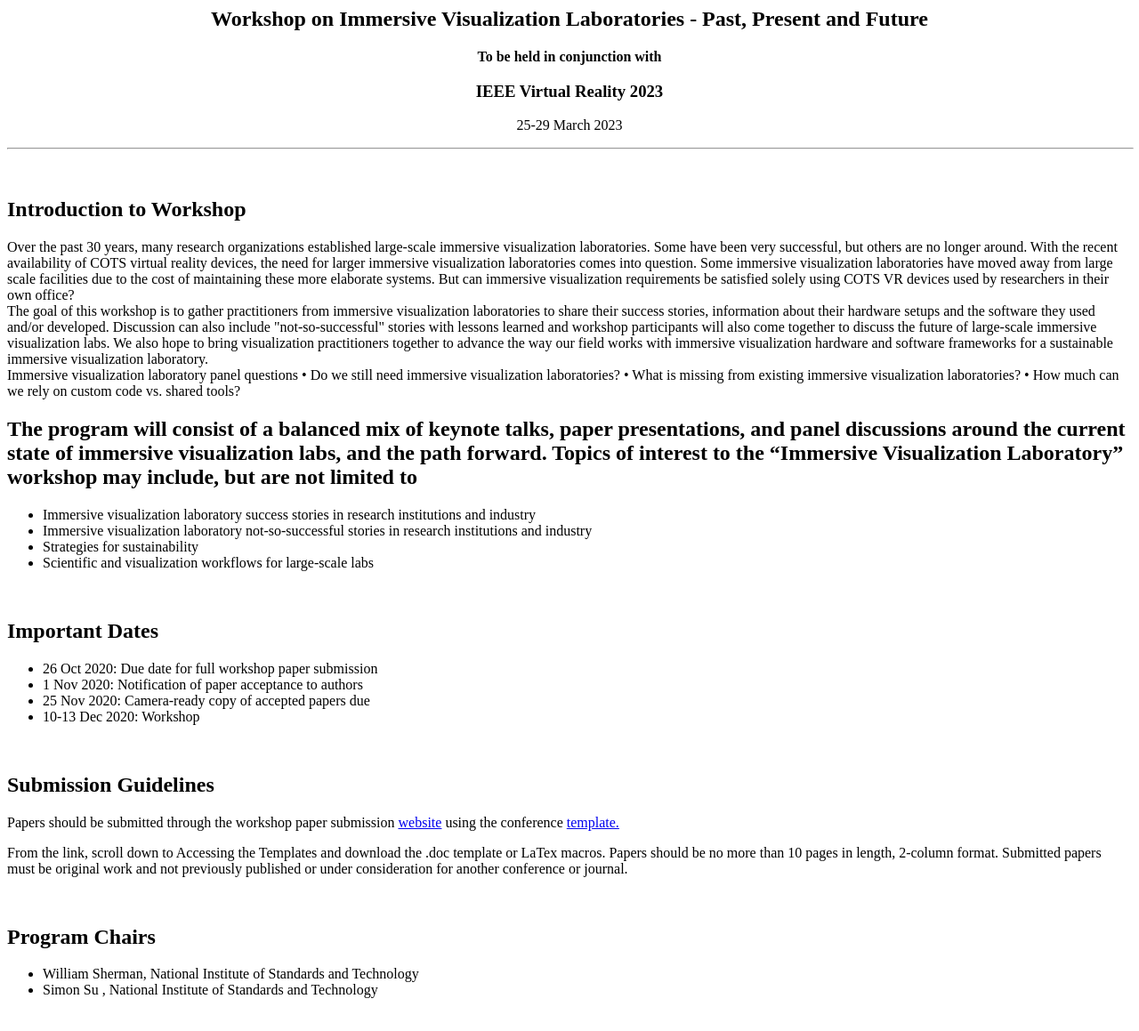
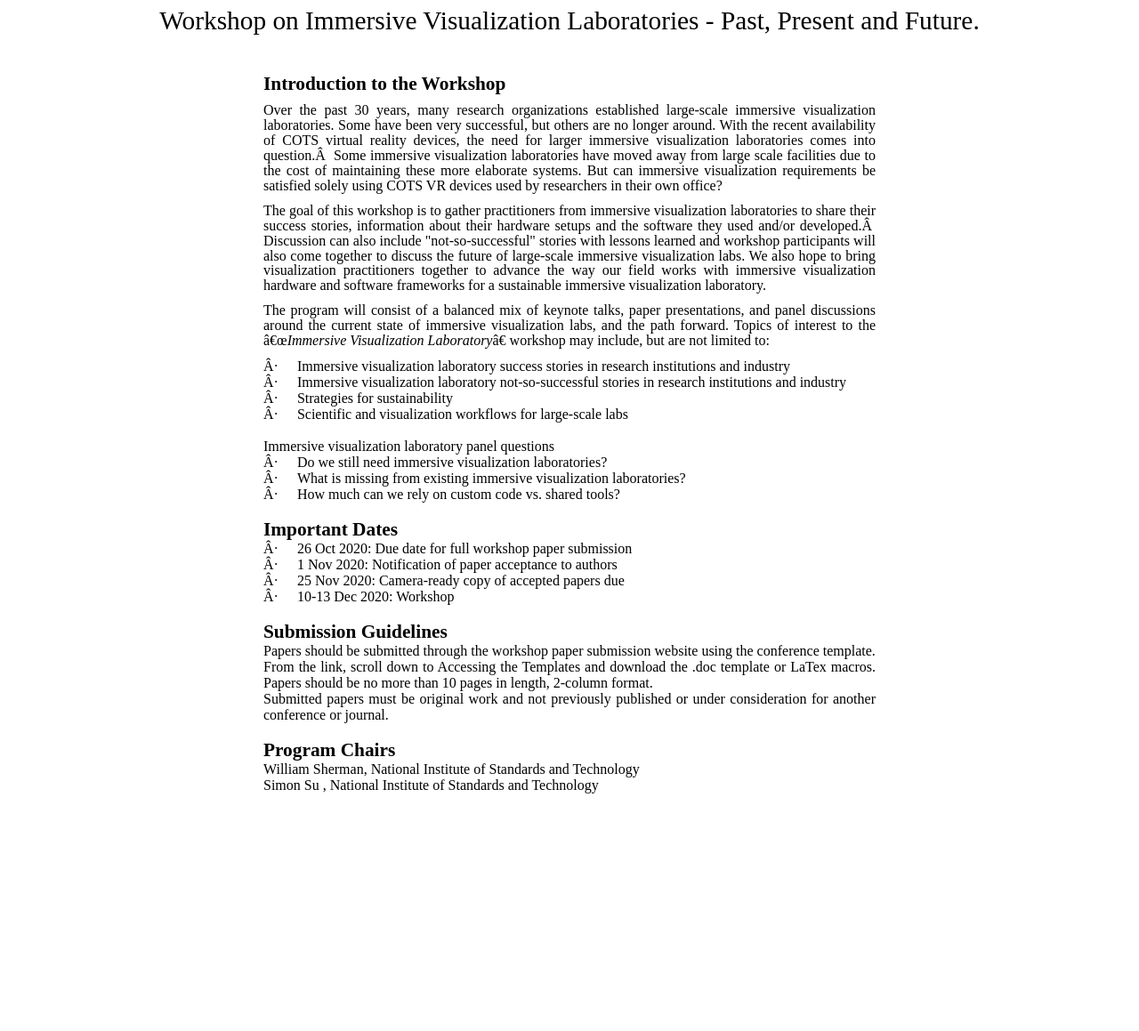
Before and after one commit to ivl-workshop/ivl-workshop.github.io, a plain HTML site: page index.html in a window 1280 px wide. Shown: the whole page at 89% size. After the commit the page ends 900 px from the top, so only its background shows below. Drawn offline with Linux system fonts and the light colour scheme.

Commit message:
Update index.html

```diff
--- a/index.html
+++ b/index.html
@@ -1,123 +1,242 @@
-<!DOCTYPE HTML PUBLIC "-//W3C//DTD HTML 4.01 Transitional//EN">
 <html>
-  <head>
 
-    <meta http-equiv="content-type" content="text/html; charset=UTF-8">
-    <title>Workshop on Analysis of Large-scale Disparate Data</title>
-  </head>
-  <body>
-    <div class="mYVXT">
-      <div class="LS81yb VICjCf" tabindex="-1">
-        <div class="hJDwNd-AhqUyc-uQSCkd purZT-AhqUyc-II5mzb
-          pSzOP-AhqUyc-qWD73c JNdkSc yYI8W ">
-          <div class="JNdkSc-SmKAyb">
-            <div class="oKdM2c">
-              <div id="h.p__IxKFHB7u2az" class="hJDwNd-AhqUyc-uQSCkd
-                jXK9ad D2fZ2 OjCsFc GNzUNc">
-                <div class="jXK9ad-SmKAyb">
-                  <div class="tyJCtd mGzaTb baZpAe lkHyyc">
-                    <h2 id="h.p_Miqrmpw_u2a1" class="zfr3Q JYVBee"
-                      style="text-align: center;">Workshop on Immersive Visualization Laboratories - Past, Present and Future</h2>
-                  </div>
-                </div>
-              </div>
-            </div>
-            <div class="oKdM2c">
-              <div id="h.p_XjKKKRq7pRb2" class="hJDwNd-AhqUyc-uQSCkd
-                jXK9ad D2fZ2 wHaque GNzUNc">
-                <div class="jXK9ad-SmKAyb">
-                  <div class="tyJCtd mGzaTb baZpAe lkHyyc">
-                    <p id="h.p_rLLmTtsQpRb6" class="zfr3Q"
-                      style="text-align: center;"><strong>To be held in conjunction with</strong> </p>
-                    <h3 id="h.p_AhVRx2SFo2Wq" class="zfr3Q OmQG5e"
-                      style="text-align: center;">IEEE Virtual Reality 2023</h3>
-                    <p id="h.p_-yA2CQhRYipo" class="zfr3Q"
-                      style="text-align: center;">25-29 March 2023<br>
-                    </p>
-                    <hr width="100%" size="2">
-                    <p class="zfr3Q" style="text-align: center;"><br>
-                    </p>
-                    <div align="left">
-                      <h2 id="h.p_BQqLODWRpfaE" class="zfr3Q JYVBee
-                        CJIdie" style="text-align: justify; white-space:
-                        normal;" jscontroller="gERfR"
-                        jsaction="touchstart:UrsOsc; click:KjsqPd;
-                        blur:fpfTEe;Mf6qBf:jbFSOd;Wliphb:SzACGe;"
-                        tabindex="-1">Introduction to Workshop</h2>
+<head>
+<meta http-equiv=Content-Type content="text/html; charset=windows-1252">
+<meta name=Generator content="Microsoft Word 15 (filtered)">
+<style>
+<!--
+ /* Font Definitions */
+ @font-face
+	{font-family:Wingdings;
+	panose-1:5 0 0 0 0 0 0 0 0 0;}
+@font-face
+	{font-family:"Cambria Math";
+	panose-1:2 4 5 3 5 4 6 3 2 4;}
+@font-face
+	{font-family:Calibri;
+	panose-1:2 15 5 2 2 2 4 3 2 4;}
+ /* Style Definitions */
+ p.MsoNormal, li.MsoNormal, div.MsoNormal
+	{margin-top:0in;
+	margin-right:0in;
+	margin-bottom:8.0pt;
+	margin-left:0in;
+	line-height:106%;
+	font-size:11.0pt;
+	font-family:"Calibri",sans-serif;}
+p.MsoNoSpacing, li.MsoNoSpacing, div.MsoNoSpacing
+	{margin:0in;
+	font-size:11.0pt;
+	font-family:"Calibri",sans-serif;}
+.MsoChpDefault
+	{font-size:10.0pt;
+	font-family:"Calibri",sans-serif;}
+@page WordSection1
+	{size:8.5in 11.0in;
+	margin:1.0in 1.0in 1.0in 1.0in;}
+div.WordSection1
+	{page:WordSection1;}
+ /* List Definitions */
+ ol
+	{margin-bottom:0in;}
+ul
+	{margin-bottom:0in;}
+-->
+</style>
 
-                      <p>Over the past 30 years, many research organizations established large-scale immersive visualization laboratories. Some have been very successful, but others are no longer around. With the recent availability of COTS virtual reality devices, the need for larger immersive visualization laboratories comes into question.  Some immersive visualization laboratories have moved away from large scale facilities due to the cost of maintaining these more elaborate systems. But can immersive visualization requirements be satisfied solely using COTS VR devices used by researchers in their own office? <br>
-The goal of this workshop is to gather practitioners from immersive visualization laboratories to share their success stories, information about their hardware setups and the software they used and/or developed.  Discussion can also include "not-so-successful" stories with lessons learned and workshop participants will also come together to discuss the future of large-scale immersive visualization labs. We also hope to bring visualization practitioners together to advance the way our field works with immersive visualization hardware and software frameworks for a sustainable immersive visualization laboratory.<br>
+</head>
 
-Immersive visualization laboratory panel questions
-•	Do we still need immersive visualization laboratories?
-•	What is missing from existing immersive visualization laboratories?
-•	How much can we rely on custom code vs. shared tools?
-<br>
-                      </p>
-                      <h2 id="h.p_g1hBgzWHpwBl" class="zfr3Q JYVBee
-                        CJIdie" jscontroller="gERfR"
-                        jsaction="touchstart:UrsOsc; click:KjsqPd;
-                        blur:fpfTEe;Mf6qBf:jbFSOd;Wliphb:SzACGe;"
-                        tabindex="-1">The program will consist of a balanced mix of keynote talks, paper presentations, and panel discussions around the current state of immersive visualization labs, and the path forward. Topics of interest to the “Immersive Visualization Laboratory” workshop may include, but are not limited to</h2>
-                      <ul class="n8H08c UVNKR">
-                        <li id="h.p_k4Mn750toeXW" class="zfr3Q TYR86d">Immersive visualization laboratory success stories in research institutions and industry</li>
-                        <li id="h.p_5uQ6bQSToeXa" class="zfr3Q TYR86d
-                          RuayVd" style="white-space: normal;">Immersive visualization laboratory not-so-successful stories in research institutions and industry</li>
-                        <li id="h.p_FHxPlsS-oeXb" class="zfr3Q TYR86d
-                          RuayVd" style="white-space: normal;">Strategies for sustainability</li>
-						<li id="h.p_FHxPlsS-oeXb" class="zfr3Q TYR86d
-                          RuayVd" style="white-space: normal;">Scientific and visualization workflows for large-scale labs</li>
-                      </ul>
-                      <p><br>
-                      </p>
-                      <h2 id="h.p_R5oAzY5lqOrK" class="zfr3Q JYVBee
-                        CJIdie" jscontroller="gERfR"
-                        jsaction="touchstart:UrsOsc; click:KjsqPd;
-                        blur:fpfTEe;Mf6qBf:jbFSOd;Wliphb:SzACGe;"
-                        tabindex="-1">Important Dates</h2>
-                      <ul>
-                        <li>26 Oct 2020: Due date for full workshop paper submission</li>
-                        <li>1 Nov 2020: Notification of paper acceptance to authors</li>
-                        <li>25 Nov 2020: Camera-ready copy of accepted papers due</li>
-			<li>10-13 Dec 2020: Workshop</li>
-                      </ul>
-                      <p class="zfr3Q"><br>
-                      </p>
-                      <h2 id="h.p_3ZWr9AbwqXuy" class="zfr3Q JYVBee
-                        CJIdie" jscontroller="gERfR"
-                        jsaction="touchstart:UrsOsc; click:KjsqPd;
-                        blur:fpfTEe;Mf6qBf:jbFSOd;Wliphb:SzACGe;"
-                        tabindex="-1">Submission Guidelines</h2>
-                      <p>Papers should be submitted through the workshop paper submission <a class="dhtgD aw5Odc"
-                          href="https://wi-lab.com/cyberchair/2020/bigdata20/scripts/submit.php?subarea=S16&undisplay_detail=1&wh=/cyberchair/2020/bigdata20/scripts/ws_submit.php" target="_blank">website</a>
-                        using the conference  <a class="dhtgD aw5Odc"
-                          href="https://www.ieee.org/conferences/publishing/templates.html"
-                          target="_blank">template.</a> <br>
-                        </a></p>
-			From the link, scroll down to Accessing the Templates and download the .doc template or LaTex macros.
-Papers should be no more than 10 pages in length, 2-column format. Submitted papers must be original work and not previously published or under consideration for another conference or journal.
+<body lang=EN-US style='word-wrap:break-word'>
 
-                      <p><br>
-                      </p>
-                      <h2 id="h.p_SB23HBDtqjfC" class="zfr3Q JYVBee
-                        CJIdie" jscontroller="gERfR"
-                        jsaction="touchstart:UrsOsc; click:KjsqPd;
-                        blur:fpfTEe;Mf6qBf:jbFSOd;Wliphb:SzACGe;"
-                        tabindex="-1">Program Chairs</h2>
-                      <ul class="n8H08c UVNKR">
-                        <li id="h.p_YrlUd1Gxq4OY" class="zfr3Q TYR86d">William Sherman, National Institute of Standards and Technology</li>
-                        <li id="h.p_OT7OcPsAp-fR" class="zfr3Q TYR86d">Simon Su , National Institute of Standards and Technology</li>
-		      </ul>
-                      <p><br>
-                      </p>
-                    </div>
-                  </div>
-                </div>
-              </div>
-            </div>
-          </div>
-        </div>
-      </div>
-    </div>
-  </body>
+<div class=WordSection1>
+
+<p class=MsoNormal align=center style='text-align:center'><span
+style='font-size:22.0pt;line-height:106%;font-family:"Times New Roman",serif'>Workshop
+on Immersive Visualization Laboratories - Past, Present and Future.</span></p>
+
+<p class=MsoNormal style='margin-top:0in;margin-right:3.0in;margin-bottom:8.0pt;
+margin-left:3.0in;text-align:justify'><span style='font-size:16.0pt;line-height:
+106%;font-family:"Times New Roman",serif'>&nbsp;</span></p>
+
+<p class=MsoNormal style='margin-top:0in;margin-right:3.0in;margin-bottom:8.0pt;
+margin-left:3.0in;text-align:justify'><b><span style='font-size:16.0pt;
+line-height:106%;font-family:"Times New Roman",serif'>Introduction to the
+Workshop</span></b></p>
+
+<p class=MsoNormal style='margin-top:0in;margin-right:3.0in;margin-bottom:8.0pt;
+margin-left:3.0in;text-align:justify'><span style='font-size:12.0pt;line-height:
+106%;font-family:"Times New Roman",serif'>Over the past 30 years, many research
+organizations established large-scale immersive visualization laboratories.
+Some have been very successful, but others are no longer around. With the
+recent availability of COTS virtual reality devices, the need for larger
+immersive visualization laboratories comes into question.  Some immersive
+visualization laboratories have moved away from large scale facilities due to
+the cost of maintaining these more elaborate systems. But can immersive
+visualization requirements be satisfied solely using COTS VR devices used by
+researchers in their own office?</span></p>
+
+<p class=MsoNormal style='margin-top:0in;margin-right:3.0in;margin-bottom:8.0pt;
+margin-left:3.0in;text-align:justify'><span style='font-size:12.0pt;line-height:
+106%;font-family:"Times New Roman",serif'>The goal of this workshop is to
+gather practitioners from immersive visualization laboratories to share their
+success stories, information about their hardware setups and the software they
+used and/or developed.  Discussion can also include
+&quot;not-so-successful&quot; stories with lessons learned and workshop
+participants will also come together to discuss the future of large-scale
+immersive visualization labs. We also hope to bring visualization practitioners
+together to advance the way our field works with immersive visualization
+hardware and software frameworks for a sustainable immersive visualization
+laboratory.</span></p>
+
+<p class=MsoNormal style='margin-top:0in;margin-right:3.0in;margin-bottom:8.0pt;
+margin-left:3.0in;text-align:justify'><span style='font-size:12.0pt;line-height:
+106%;font-family:"Times New Roman",serif'>The program will consist of a
+balanced mix of keynote talks, paper presentations, and panel discussions around
+the current state of immersive visualization labs, and the path forward. Topics
+of interest to the “<i>Immersive Visualization Laboratory</i>” workshop may
+include, but are not limited to:</span></p>
+
+<p class=MsoNoSpacing style='margin-top:0in;margin-right:3.0in;margin-bottom:
+0in;margin-left:3.25in;margin-bottom:.0001pt;text-align:justify;text-indent:
+-.25in'><span style='font-size:12.0pt;font-family:Symbol'>·<span
+style='font:7.0pt "Times New Roman"'>&nbsp;&nbsp;&nbsp;&nbsp;&nbsp;&nbsp;&nbsp;&nbsp;
+</span></span><span style='font-size:12.0pt;font-family:"Times New Roman",serif'>Immersive
+visualization laboratory success stories in research institutions and industry</span></p>
+
+<p class=MsoNoSpacing style='margin-top:0in;margin-right:3.0in;margin-bottom:
+0in;margin-left:3.25in;margin-bottom:.0001pt;text-align:justify;text-indent:
+-.25in'><span style='font-size:12.0pt;font-family:Symbol'>·<span
+style='font:7.0pt "Times New Roman"'>&nbsp;&nbsp;&nbsp;&nbsp;&nbsp;&nbsp;&nbsp;&nbsp;
+</span></span><span style='font-size:12.0pt;font-family:"Times New Roman",serif'>Immersive
+visualization laboratory not-so-successful stories in research institutions and
+industry</span></p>
+
+<p class=MsoNoSpacing style='margin-top:0in;margin-right:3.0in;margin-bottom:
+0in;margin-left:3.25in;margin-bottom:.0001pt;text-align:justify;text-indent:
+-.25in'><span style='font-size:12.0pt;font-family:Symbol'>·<span
+style='font:7.0pt "Times New Roman"'>&nbsp;&nbsp;&nbsp;&nbsp;&nbsp;&nbsp;&nbsp;&nbsp;
+</span></span><span style='font-size:12.0pt;font-family:"Times New Roman",serif'>Strategies
+for sustainability</span></p>
+
+<p class=MsoNoSpacing style='margin-top:0in;margin-right:3.0in;margin-bottom:
+0in;margin-left:3.25in;margin-bottom:.0001pt;text-align:justify;text-indent:
+-.25in'><span style='font-size:12.0pt;font-family:Symbol'>·<span
+style='font:7.0pt "Times New Roman"'>&nbsp;&nbsp;&nbsp;&nbsp;&nbsp;&nbsp;&nbsp;&nbsp;
+</span></span><span style='font-size:12.0pt;font-family:"Times New Roman",serif'>Scientific
+and visualization workflows for large-scale labs</span></p>
+
+<p class=MsoNoSpacing style='margin-top:0in;margin-right:3.0in;margin-bottom:
+0in;margin-left:3.0in;margin-bottom:.0001pt;text-align:justify'><span
+style='font-size:12.0pt;font-family:"Times New Roman",serif'>&nbsp;</span></p>
+
+<p class=MsoNoSpacing style='margin-top:0in;margin-right:3.0in;margin-bottom:
+0in;margin-left:3.0in;margin-bottom:.0001pt;text-align:justify'><span
+style='font-size:12.0pt;font-family:"Times New Roman",serif'>Immersive
+visualization laboratory panel questions</span></p>
+
+<p class=MsoNoSpacing style='margin-top:0in;margin-right:3.0in;margin-bottom:
+0in;margin-left:3.25in;margin-bottom:.0001pt;text-align:justify;text-indent:
+-.25in'><span style='font-size:12.0pt;font-family:Symbol'>·<span
+style='font:7.0pt "Times New Roman"'>&nbsp;&nbsp;&nbsp;&nbsp;&nbsp;&nbsp;&nbsp;&nbsp;
+</span></span><span style='font-size:12.0pt;font-family:"Times New Roman",serif'>Do
+we still need immersive visualization laboratories?</span></p>
+
+<p class=MsoNoSpacing style='margin-top:0in;margin-right:3.0in;margin-bottom:
+0in;margin-left:3.25in;margin-bottom:.0001pt;text-align:justify;text-indent:
+-.25in'><span style='font-size:12.0pt;font-family:Symbol'>·<span
+style='font:7.0pt "Times New Roman"'>&nbsp;&nbsp;&nbsp;&nbsp;&nbsp;&nbsp;&nbsp;&nbsp;
+</span></span><span style='font-size:12.0pt;font-family:"Times New Roman",serif'>What
+is missing from existing immersive visualization laboratories?</span></p>
+
+<p class=MsoNoSpacing style='margin-top:0in;margin-right:3.0in;margin-bottom:
+0in;margin-left:3.25in;margin-bottom:.0001pt;text-align:justify;text-indent:
+-.25in'><span style='font-size:12.0pt;font-family:Symbol'>·<span
+style='font:7.0pt "Times New Roman"'>&nbsp;&nbsp;&nbsp;&nbsp;&nbsp;&nbsp;&nbsp;&nbsp;
+</span></span><span style='font-size:12.0pt;font-family:"Times New Roman",serif'>How
+much can we rely on custom code vs. shared tools?</span></p>
+
+<p class=MsoNoSpacing style='margin-top:0in;margin-right:3.0in;margin-bottom:
+0in;margin-left:3.0in;margin-bottom:.0001pt;text-align:justify'><span
+style='font-size:12.0pt;font-family:"Times New Roman",serif'>&nbsp;</span></p>
+
+<p class=MsoNoSpacing style='margin-top:0in;margin-right:3.0in;margin-bottom:
+0in;margin-left:3.0in;margin-bottom:.0001pt;text-align:justify'><b><span
+style='font-size:16.0pt;font-family:"Times New Roman",serif'>Important Dates</span></b></p>
+
+<p class=MsoNoSpacing style='margin-top:0in;margin-right:3.0in;margin-bottom:
+0in;margin-left:3.25in;margin-bottom:.0001pt;text-align:justify;text-indent:
+-.25in'><span style='font-size:12.0pt;font-family:Symbol'>·<span
+style='font:7.0pt "Times New Roman"'>&nbsp;&nbsp;&nbsp;&nbsp;&nbsp;&nbsp;&nbsp;&nbsp;
+</span></span><span style='font-size:12.0pt;font-family:"Times New Roman",serif'>26
+Oct 2020: Due date for full workshop paper submission</span></p>
+
+<p class=MsoNoSpacing style='margin-top:0in;margin-right:3.0in;margin-bottom:
+0in;margin-left:3.25in;margin-bottom:.0001pt;text-align:justify;text-indent:
+-.25in'><span style='font-size:12.0pt;font-family:Symbol'>·<span
+style='font:7.0pt "Times New Roman"'>&nbsp;&nbsp;&nbsp;&nbsp;&nbsp;&nbsp;&nbsp;&nbsp;
+</span></span><span style='font-size:12.0pt;font-family:"Times New Roman",serif'>1
+Nov 2020: Notification of paper acceptance to authors</span></p>
+
+<p class=MsoNoSpacing style='margin-top:0in;margin-right:3.0in;margin-bottom:
+0in;margin-left:3.25in;margin-bottom:.0001pt;text-align:justify;text-indent:
+-.25in'><span style='font-size:12.0pt;font-family:Symbol'>·<span
+style='font:7.0pt "Times New Roman"'>&nbsp;&nbsp;&nbsp;&nbsp;&nbsp;&nbsp;&nbsp;&nbsp;
+</span></span><span style='font-size:12.0pt;font-family:"Times New Roman",serif'>25
+Nov 2020: Camera-ready copy of accepted papers due</span></p>
+
+<p class=MsoNoSpacing style='margin-top:0in;margin-right:3.0in;margin-bottom:
+0in;margin-left:3.25in;margin-bottom:.0001pt;text-align:justify;text-indent:
+-.25in'><span style='font-size:12.0pt;font-family:Symbol'>·<span
+style='font:7.0pt "Times New Roman"'>&nbsp;&nbsp;&nbsp;&nbsp;&nbsp;&nbsp;&nbsp;&nbsp;
+</span></span><span style='font-size:12.0pt;font-family:"Times New Roman",serif'>10-13
+Dec 2020: Workshop</span></p>
+
+<p class=MsoNoSpacing style='margin-top:0in;margin-right:3.0in;margin-bottom:
+0in;margin-left:3.0in;margin-bottom:.0001pt;text-align:justify'><span
+style='font-size:12.0pt;font-family:"Times New Roman",serif'>&nbsp;</span></p>
+
+<p class=MsoNoSpacing style='margin-top:0in;margin-right:3.0in;margin-bottom:
+0in;margin-left:3.0in;margin-bottom:.0001pt;text-align:justify'><b><span
+style='font-size:16.0pt;font-family:"Times New Roman",serif'>Submission
+Guidelines</span></b></p>
+
+<p class=MsoNoSpacing style='margin-top:0in;margin-right:3.0in;margin-bottom:
+0in;margin-left:3.0in;margin-bottom:.0001pt;text-align:justify'><span
+style='font-size:12.0pt;font-family:"Times New Roman",serif'>Papers should be submitted
+through the workshop paper submission website using the conference template.</span></p>
+
+<p class=MsoNoSpacing style='margin-top:0in;margin-right:3.0in;margin-bottom:
+0in;margin-left:3.0in;margin-bottom:.0001pt;text-align:justify'><span
+style='font-size:12.0pt;font-family:"Times New Roman",serif'>From the link,
+scroll down to Accessing the Templates and download the .doc template or LaTex
+macros. Papers should be no more than 10 pages in length, 2-column format.</span></p>
+
+<p class=MsoNoSpacing style='margin-top:0in;margin-right:3.0in;margin-bottom:
+0in;margin-left:3.0in;margin-bottom:.0001pt;text-align:justify'><span
+style='font-size:12.0pt;font-family:"Times New Roman",serif'>Submitted papers
+must be original work and not previously published or under consideration for
+another conference or journal.</span></p>
+
+<p class=MsoNoSpacing style='margin-top:0in;margin-right:3.0in;margin-bottom:
+0in;margin-left:3.0in;margin-bottom:.0001pt;text-align:justify'><span
+style='font-size:12.0pt;font-family:"Times New Roman",serif'>&nbsp;</span></p>
+
+<p class=MsoNoSpacing style='margin-top:0in;margin-right:3.0in;margin-bottom:
+0in;margin-left:3.0in;margin-bottom:.0001pt;text-align:justify'><b><span
+style='font-size:16.0pt;font-family:"Times New Roman",serif'>Program Chairs</span></b></p>
+
+<p class=MsoNoSpacing style='margin-top:0in;margin-right:3.0in;margin-bottom:
+0in;margin-left:3.0in;margin-bottom:.0001pt;text-align:justify'><span
+style='font-size:12.0pt;font-family:"Times New Roman",serif'>William Sherman,
+National Institute of Standards and Technology</span></p>
+
+<p class=MsoNoSpacing style='margin-top:0in;margin-right:3.0in;margin-bottom:
+0in;margin-left:3.0in;margin-bottom:.0001pt;text-align:justify'><span
+style='font-size:12.0pt;font-family:"Times New Roman",serif'>Simon Su ,
+National Institute of Standards and Technology</span></p>
+
+</div>
+
+</body>
+
 </html>
```
